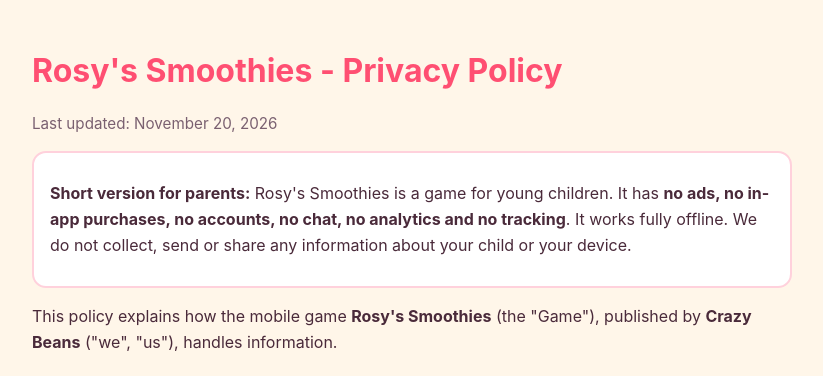
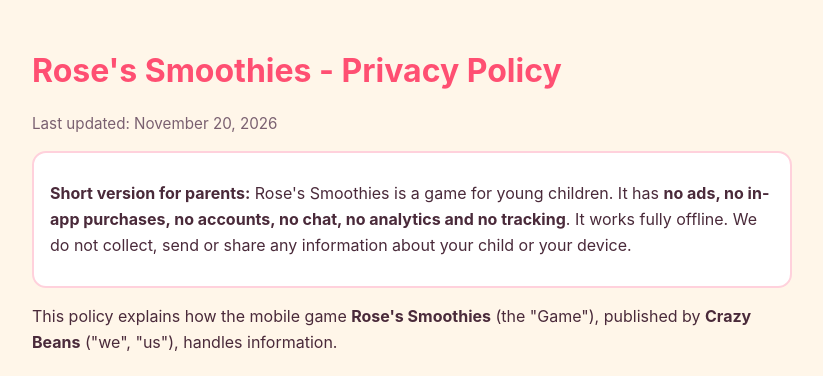
Before and after one commit to CoderRamy/rosyssmoothies-privacy, a plain HTML site: page index.html in a window 1280 px wide. Shown: the top 376 px of the page, without its empty margins (228-1051 px from the left). Drawn offline with Linux system fonts and the light colour scheme.

Commit message:
Rename to Rose's Smoothies

```diff
--- a/index.html
+++ b/index.html
@@ -3,7 +3,7 @@
 <head>
 <meta charset="utf-8">
 <meta name="viewport" content="width=device-width, initial-scale=1">
-<title>Rosy's Smoothies - Privacy Policy</title>
+<title>Rose's Smoothies - Privacy Policy</title>
 <style>
   body { font-family: -apple-system, Segoe UI, Roboto, Helvetica, Arial, sans-serif; max-width: 760px; margin: 0 auto; padding: 24px 16px 48px; line-height: 1.6; color: #4a2a3a; background: #fff6e9; }
   h1 { color: #ff4f72; margin-bottom: 4px; }
@@ -15,14 +15,14 @@
 </style>
 </head>
 <body>
-<h1>Rosy's Smoothies - Privacy Policy</h1>
+<h1>Rose's Smoothies - Privacy Policy</h1>
 <p class="muted">Last updated: November 20, 2026</p>
 
 <div class="box">
-<p><strong>Short version for parents:</strong> Rosy's Smoothies is a game for young children. It has <strong>no ads, no in-app purchases, no accounts, no chat, no analytics and no tracking</strong>. It works fully offline. We do not collect, send or share any information about your child or your device.</p>
+<p><strong>Short version for parents:</strong> Rose's Smoothies is a game for young children. It has <strong>no ads, no in-app purchases, no accounts, no chat, no analytics and no tracking</strong>. It works fully offline. We do not collect, send or share any information about your child or your device.</p>
 </div>
 
-<p>This policy explains how the mobile game <strong>Rosy's Smoothies</strong> (the "Game"), published by <strong>Crazy Beans</strong> ("we", "us"), handles information.</p>
+<p>This policy explains how the mobile game <strong>Rose's Smoothies</strong> (the "Game"), published by <strong>Crazy Beans</strong> ("we", "us"), handles information.</p>
 
 <h2>1. Information we collect</h2>
 <p>None. The Game does not collect, receive, store or transmit any personal information or device identifiers. It does not ask for a name, email address, photos, location, contacts or any other information. The Game does not request the internet permission and does not communicate with our servers or any third party.</p>
```
